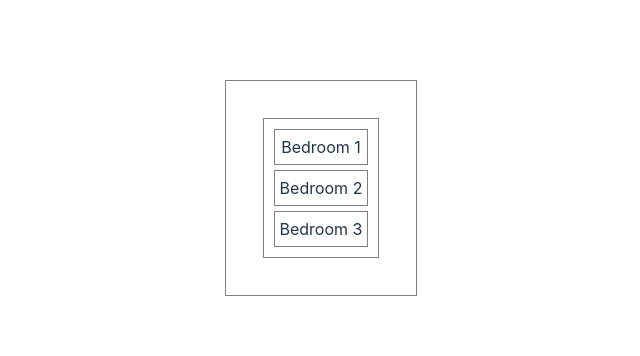
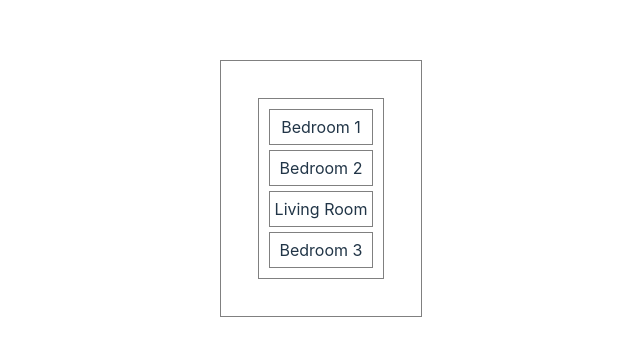
Before and after one commit to NSnyc/ev-floorplan-lab, a React (Vite) app: page / in a window 1280 px wide. Shown: the part 212-568 px from the top of the page, without its empty margins (319-959 px from the left). Built offline with nearby package versions, Linux system fonts and the light colour scheme.

Commit message:
Add Living Room

```diff
--- a/src/FloorPlan.jsx
+++ b/src/FloorPlan.jsx
@@ -1,10 +1,12 @@
 import Bedroom from "./Bedroom"
+import LivingRoom from "./LivingRoom"
 
 const FloorPlan = (props) => {
   return (
     <div>
       <Bedroom bedNum="1" />
       <Bedroom bedNum="2" />
+      <LivingRoom />
       <Bedroom bedNum="3" />
     </div>
   )
--- /dev/null
+++ b/src/LivingRoom.jsx
@@ -0,0 +1,7 @@
+const LivingRoom = (props) => {
+  return (
+    <div>Living Room</div>
+  )
+}
+
+export default LivingRoom
```
